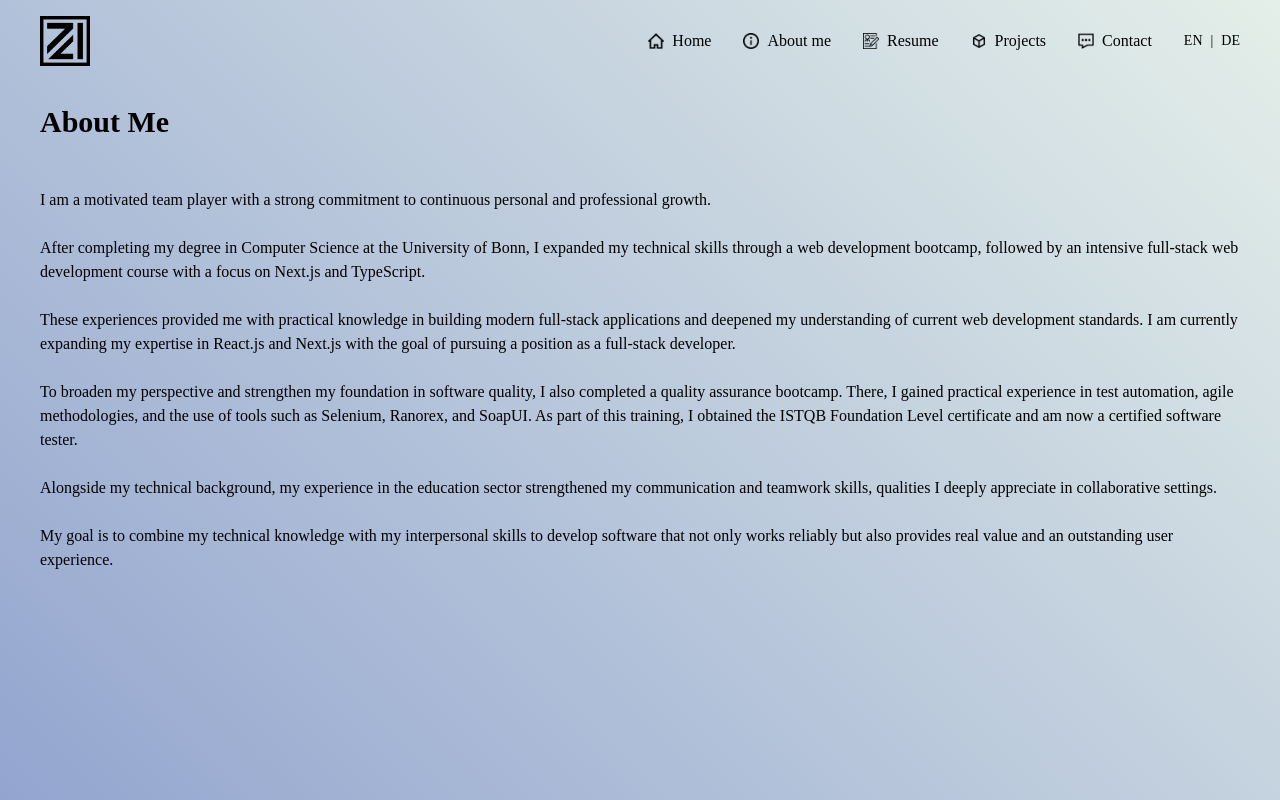
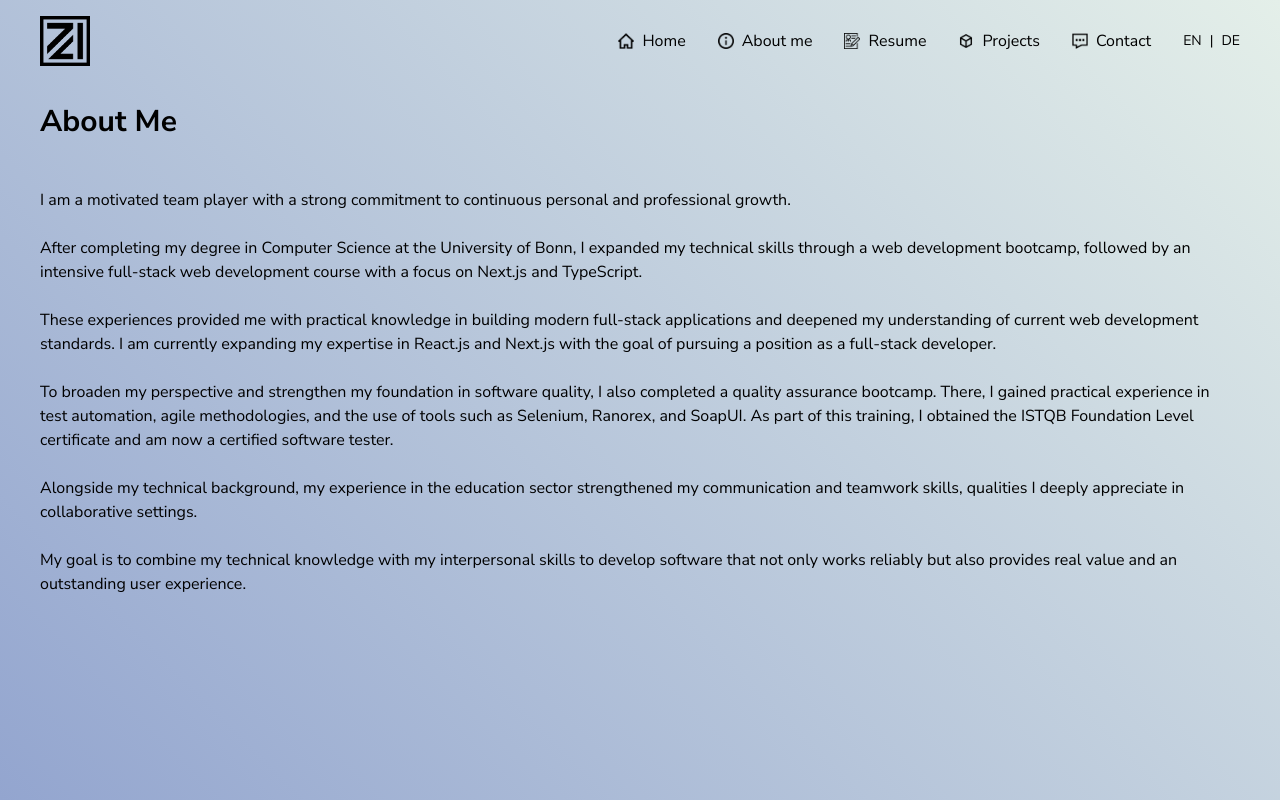
Before and after one commit to zarail/Portfolio, a Next.js app: page /en/about in a window 1280 px wide. Built offline with nearby package versions, Linux system fonts and the light colour scheme.

Commit message:
Refactor layout.tsx to replace font for improved typography

```diff
--- a/src/app/layout.tsx
+++ b/src/app/layout.tsx
@@ -1,20 +1,15 @@
-import type { Metadata } from 'next';
-import { Geist, Geist_Mono } from 'next/font/google';
+import { Nunito_Sans, Fira_Code } from 'next/font/google';
 import './globals.css';
 
-const geistSans = Geist({
-  variable: '--font-geist-sans',
+const nunitoSans = Nunito_Sans({
   subsets: ['latin'],
+  variable: '--font-nunito-sans',
 });
 
-const geistMono = Geist_Mono({
-  variable: '--font-geist-mono',
+const firaCode = Fira_Code({
   subsets: ['latin'],
+  variable: '--font-fira-code',
 });
-
-export const metadata: Metadata = {
-  title: "Zahra Ilkhan's protfolio",
-};
 
 export default function RootLayout({
   children,
@@ -36,7 +31,7 @@ export default function RootLayout({
         />
       </head>
       <body
-        className={`${geistSans.variable} ${geistMono.variable} antialiased pt-16`}
+        className={`${nunitoSans.variable} ${firaCode.variable} font-sans antialiased pt-16`}
       >
         {children}
       </body>
```
